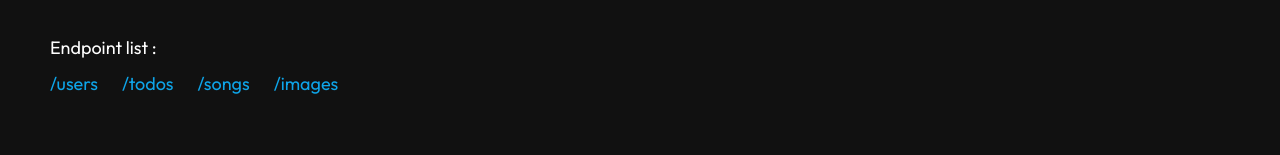
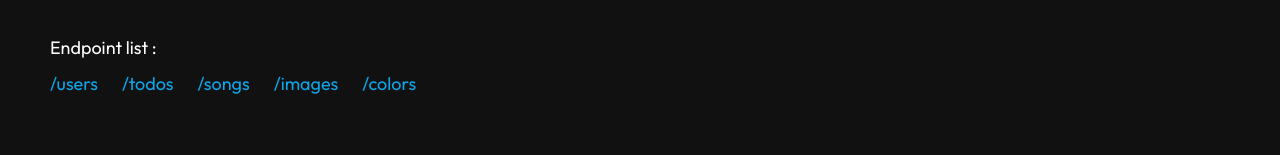
Before and after one commit to radespratama/jetcap, a Next.js app: page /guide in a window 1280 px wide. Shown: the part 274-429 px from the top of the page. Built offline with nearby package versions, Linux system fonts and the light colour scheme; no server answers.

Commit message:
feat: add new endpoint

```diff
--- a/src/layouts/Guidepage/Intro.tsx
+++ b/src/layouts/Guidepage/Intro.tsx
@@ -1,4 +1,5 @@
 import { A } from "@components/NavLink";
+import { EndpointList } from "@libs/utils/Endpoint";
 
 export default function Intro() {
   return (
@@ -23,10 +24,13 @@ export default function Intro() {
         <div className="text-white text-lg mt-8">
           Endpoint list :
           <ul className="flex space-x-6 mt-2 cursor-pointer">
-            <li className="text-sky-500">/users</li>
-            <li className="text-sky-500">/todos</li>
-            <li className="text-sky-500">/songs</li>
-            <li className="text-sky-500">/images</li>
+            {EndpointList.map((endpoint) => (
+              <li className="text-sky-500" key={endpoint.id}>
+                <A href={`${process.env.PUBLIC_API}/${endpoint.path}`} target="_blank">
+                  {endpoint.path}
+                </A>
+              </li>
+            ))}
           </ul>
         </div>
       </section>
--- a/src/layouts/Homepage/Intro.tsx
+++ b/src/layouts/Homepage/Intro.tsx
@@ -7,15 +7,15 @@ function ClipBoard() {
 
   return (
     <div className="max-w-[350px] w-full flex items-center space-x-3 rounded-lg bg-gray-900 overflow-hidden px-2">
+      <div className="w-10/12 prose text-center">
+        <pre className="bg-gray-900">http://jetcap.herokuapp.com</pre>
+      </div>
       <div className="w-2/12 flex justify-center">
         <CopyToClipboard text={`${process.env.PUBLIC_API}`} onCopy={notify}>
           <button className="p-2 rounded-lg">
             <Copy className="w-5 h-5 text-gray-700 hover:text-gray-600" />
           </button>
         </CopyToClipboard>
-      </div>
-      <div className="w-10/12 prose text-center">
-        <pre className="bg-gray-900">http://jetcap.herokuapp.com</pre>
       </div>
     </div>
   );
--- /dev/null
+++ b/src/libs/utils/Endpoint.ts
@@ -0,0 +1,7 @@
+export const EndpointList = [
+  { id: 1, path: "/users" },
+  { id: 2, path: "/todos" },
+  { id: 3, path: "/songs" },
+  { id: 4, path: "/images" },
+  { id: 5, path: "/colors" },
+];
--- a/src/pages/guide.tsx
+++ b/src/pages/guide.tsx
@@ -24,7 +24,7 @@ const Guide: NextPage<Props> = ({ guide }) => {
     if (guide) {
       setTimeout(() => {
         setLoading(false);
-      }, 3000);
+      }, 1500);
     }
     return () => clearTimeout();
   }, [guide]);
```
